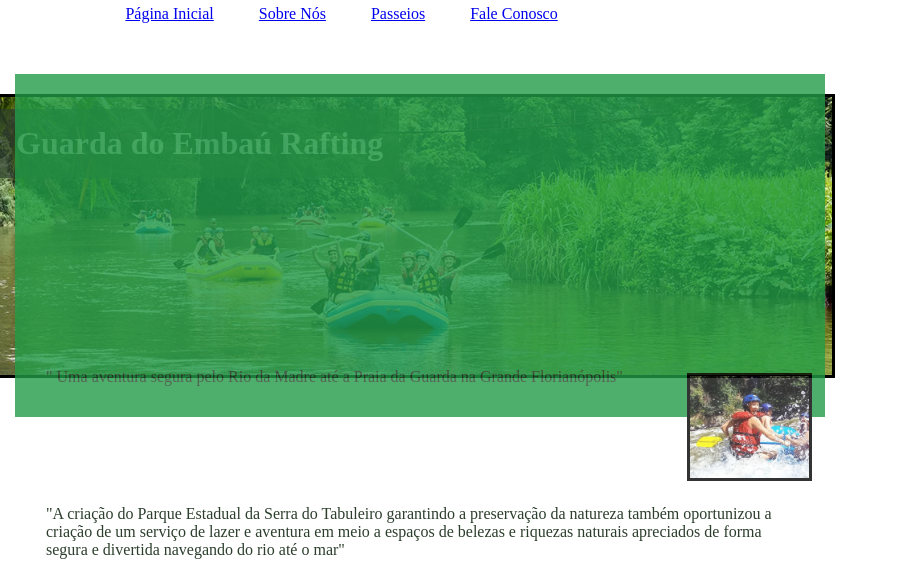
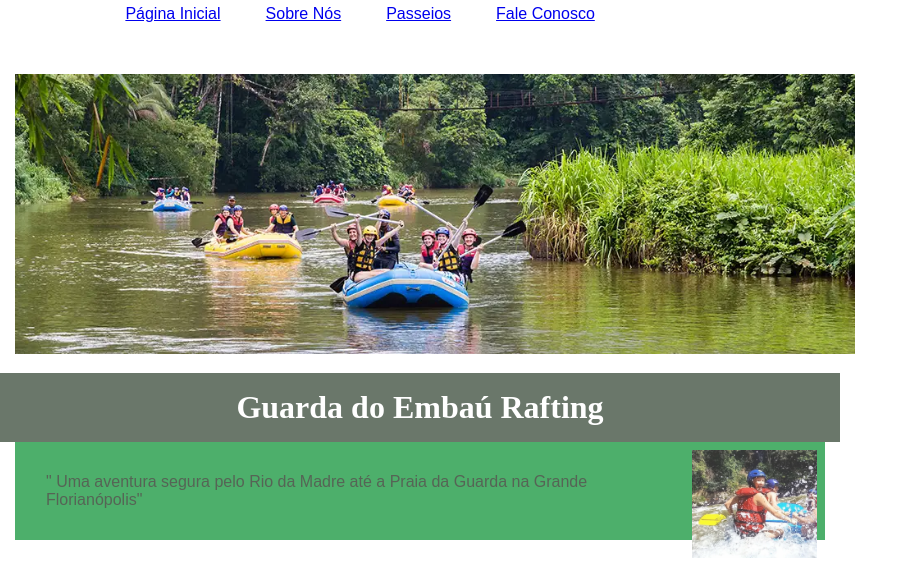
Before and after one commit to Taktiger70/wdd130, a plain HTML site: page wwr/sobre.html in a window 1280 px wide. Shown: the part 272-833 px from the top of the page, without its empty margins (0-918 px from the left). Drawn offline with Linux system fonts and the light colour scheme; files whose address does not match are found by name.

Commit message:
Auditoria Correção 1

```diff
--- a/wwr/estilos/rafting.css
+++ b/wwr/estilos/rafting.css
@@ -7,7 +7,9 @@
 
     --cor-destaque2: #219c46;
 
-    --fonte-titulo: Arial --fonte-body: Arial
+    --fonte-titulo: "Times New Roman", Times, Arial;
+
+    --fonte-body: Arial, Helvetica, sans-serif;
 }
 
 * {
@@ -19,6 +21,7 @@
 body {
     font-family: var(--fonte-body);
     color: var(--cor-destaque1);
+    position: relative;
 }
 
 header {
@@ -64,14 +67,15 @@ article {
 }
 
 .hero img {
+    position: relative;
     width: 840px;
-    float: right;
+    float: center;
     margin: 5px 5px 5px 5px;
-    border: 3px solid #000;
+    border: 3px;
+    margin: 0 0 15px 15px;
 }
 
 h1 {
-    position: absolute;
     top: 20px;
     width: 50;
     padding: 16px;
```
